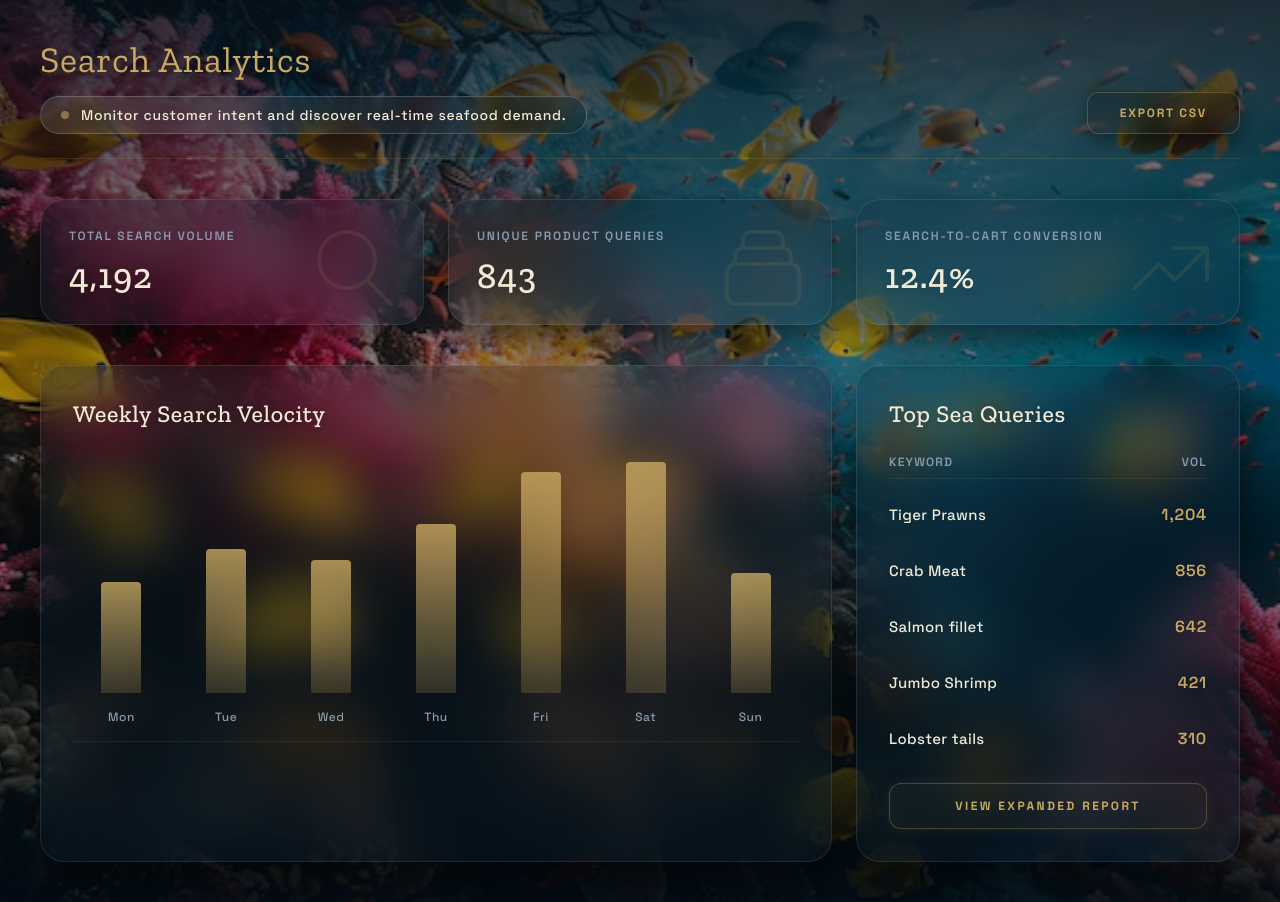
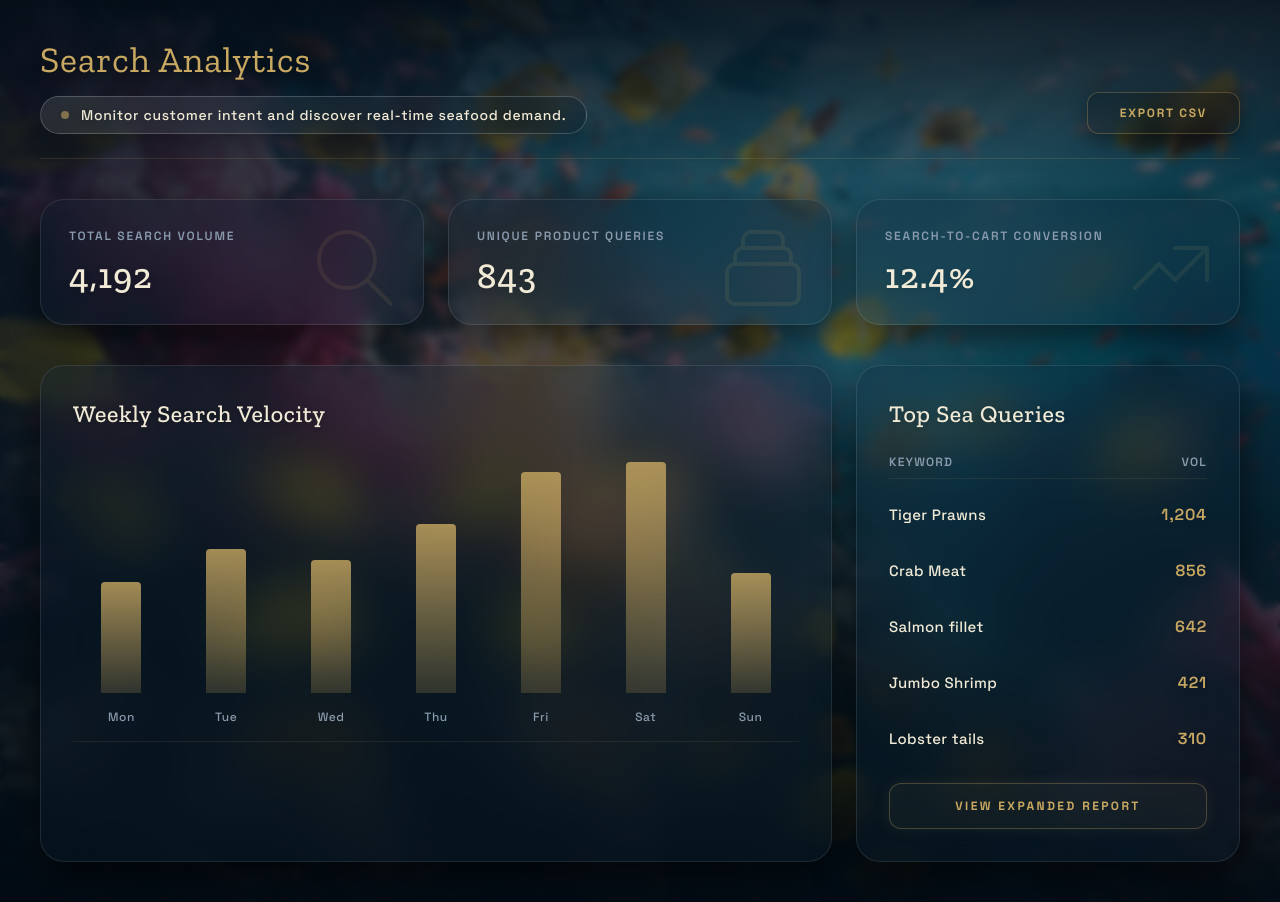
Before and after one commit to AlgorithSage/Wave-Of-bengal, a Next.js app in the folder frontend/: page /admin/analytics in a window 1280 px wide. Built offline with nearby package versions, Linux system fonts and the light colour scheme; no server answers; a web font is replaced by a local one.

Commit message:
Improved the new Background

```diff
--- a/frontend/src/app/(admin)/admin/analytics/page.jsx
+++ b/frontend/src/app/(admin)/admin/analytics/page.jsx
@@ -106,8 +106,11 @@ export default function SearchAnalyticsAdmin() {
   return (
     <div className="relative min-h-screen text-[#f0ead6] font-body overflow-hidden">
 
-      {/* Immersive Ocean Background */}
-      <div className="absolute inset-0 z-0">
+      {/* Immersive Ocean Background Architecture */}
+      <div className="absolute inset-0 z-0 bg-[#02070e] overflow-hidden">
+
+        {/* 1. Base Image - Kept intact and visible but naturally blended into the depth */}
+        <div className="absolute inset-0 opacity-85">
           <Image
             src="/images/bg/Underwater Image 4.jpeg"
             alt="Underwater Ocean Background"
@@ -116,8 +119,30 @@ export default function SearchAnalyticsAdmin() {
             priority
             unoptimized
           />
-        {/* Crystal clear edge vignette. Center is completely pristine, unleashing the full vibrant coral reef! */}
-        <div className="absolute inset-0 bg-gradient-to-b from-[#020b14]/80 via-[#020b14]/10 to-[#020b14]/90" />
+        </div>
+
+        {/* 2. Deep Ocean Gradient Overlay (Navy -> Teal -> Aqua) to provide luxurious oceanic color parity */}
+        <div className="absolute inset-0 bg-gradient-to-br from-[#06111f]/80 via-[#0a2333]/40 to-[#184454]/30" />
+
+        {/* 3. Extremely Slow Ambient Movement (Calm majestic sunset shimmer & deep current) */}
+        <motion.div
+          animate={{ opacity: [0.15, 0.25, 0.15] }}
+          transition={{ duration: 14, ease: "easeInOut", repeat: Infinity }}
+          className="absolute -top-20 -right-20 w-[80vw] h-[80vh] bg-[radial-gradient(ellipse_at_center,_var(--tw-gradient-stops))] from-[#e5d099]/15 via-[#c9a962]/5 to-transparent pointer-events-none"
+        />
+        <motion.div
+          animate={{ backgroundPosition: ['0% 0%', '100% 100%', '0% 0%'] }}
+          transition={{ duration: 60, ease: "linear", repeat: Infinity }}
+          className="absolute inset-0 opacity-40 bg-gradient-to-tr from-transparent via-[#1d4659]/30 to-transparent pointer-events-none"
+          style={{ backgroundSize: '150% 150%' }}
+        />
+
+        {/* 4. Subtle Glassmorphism Layer Effect in sections (Backdrop Blur + Transparency on the edges) */}
+        <div className="absolute inset-0 bg-[radial-gradient(circle_at_center,_transparent_40%,_rgba(6,17,31,0.5)_110%)] backdrop-blur-[4px] pointer-events-none" />
+
+        {/* 5. Depth Zones & Vignette for absolute foreground readability */}
+        <div className="absolute inset-x-0 bottom-0 h-[45%] bg-gradient-to-t from-[#020b14] to-transparent opacity-95 pointer-events-none" />
+        <div className="absolute inset-x-0 top-0 h-[20%] bg-gradient-to-b from-[#020b14]/70 to-transparent pointer-events-none" />
       </div>
 
       {/* Main Content Pane */}
```
Lines whose indentation alone changed are shown as unchanged.
